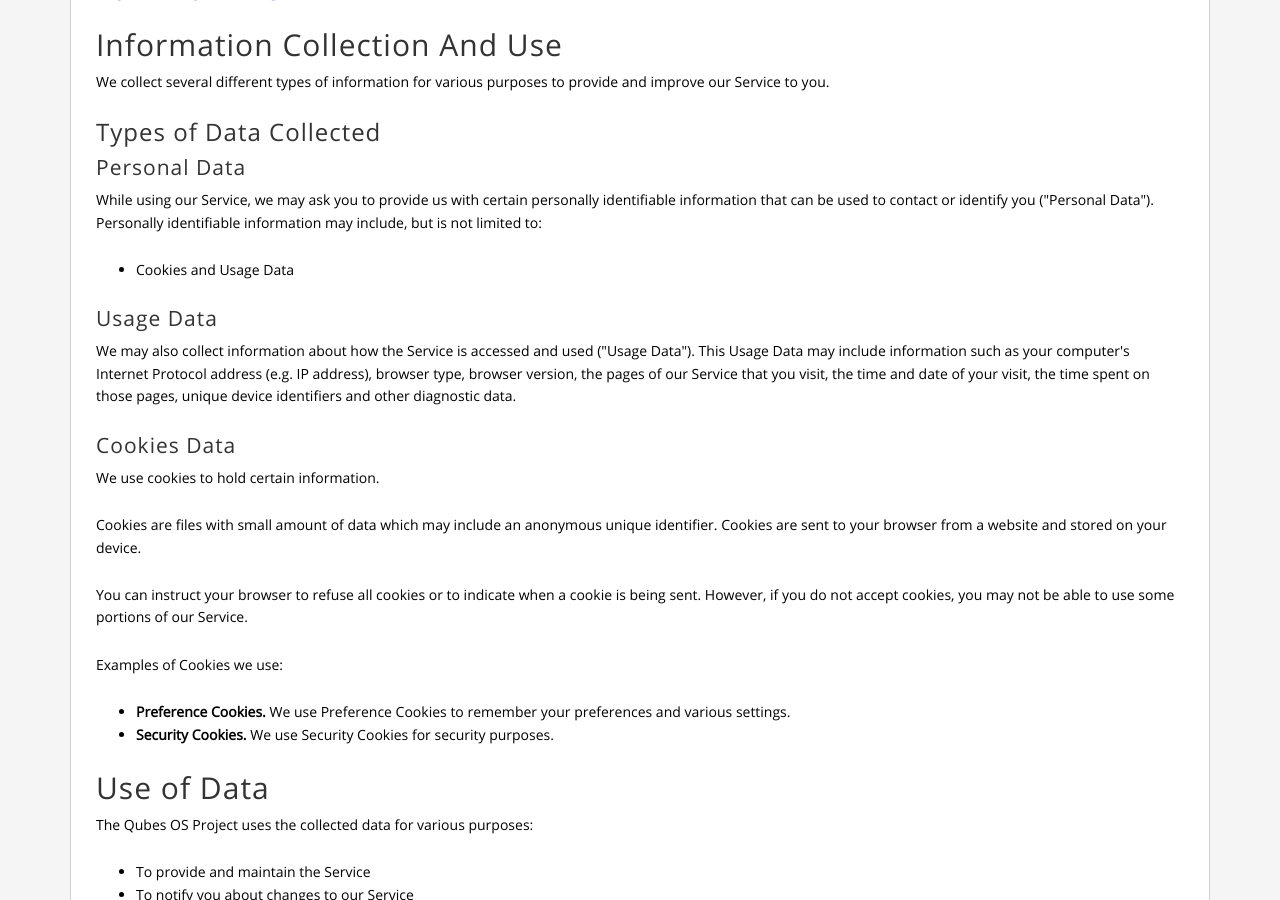
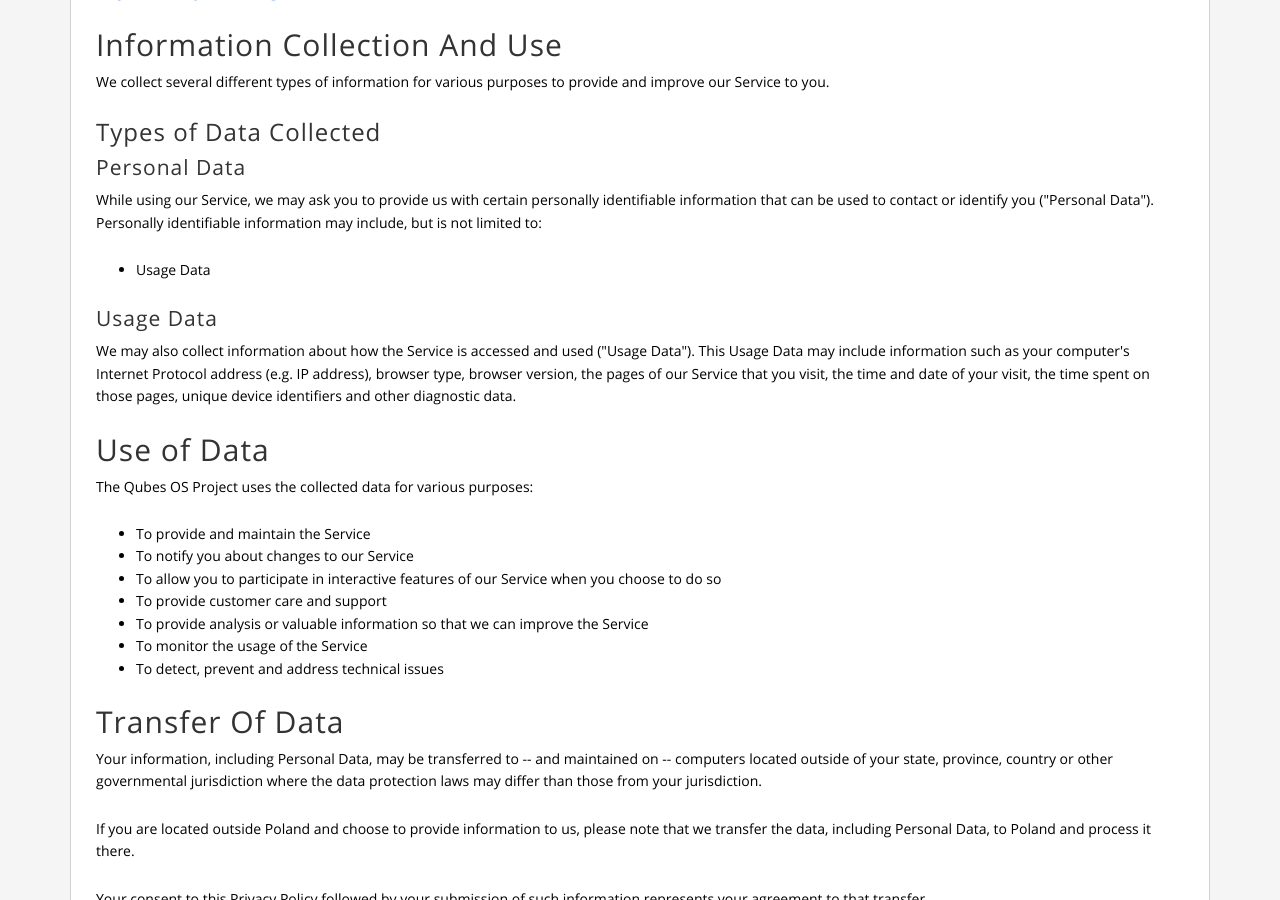
Before and after one commit to QubesOS/qubesos.github.io, a Jekyll site: the page built from pages/privacy.html, in a window 1280 px wide and 900 px high, scrolled down 499 px. Built offline with Jekyll 4.4.1, drawn with Linux system fonts in a browser that asks for light colours; some web fonts are replaced.

Commit message:
Remove mention of cookies from Privacy Policy
These passages no longer apply, since the website no longer uses
cookies:

https://github.com/QubesOS/qubes-issues/issues/1624#issuecomment-406835012

```diff
--- a/pages/privacy.html
+++ b/pages/privacy.html
@@ -32,22 +32,12 @@ redirect_from:
 <p>While using our Service, we may ask you to provide us with certain personally identifiable information that can be used to contact or identify you ("Personal Data"). Personally identifiable information may include, but is not limited to:</p>
 
 <ul>
-<li>Cookies and Usage Data</li>
+<li>Usage Data</li>
 </ul>
 
 <h4>Usage Data</h4>
 
 <p>We may also collect information about how the Service is accessed and used ("Usage Data"). This Usage Data may include information such as your computer's Internet Protocol address (e.g. IP address), browser type, browser version, the pages of our Service that you visit, the time and date of your visit, the time spent on those pages, unique device identifiers and other diagnostic data.</p>
-
-<h4>Cookies Data</h4>
-<p>We use cookies to hold certain information.</p>
-<p>Cookies are files with small amount of data which may include an anonymous unique identifier. Cookies are sent to your browser from a website and stored on your device.</p>
-<p>You can instruct your browser to refuse all cookies or to indicate when a cookie is being sent. However, if you do not accept cookies, you may not be able to use some portions of our Service.</p>
-<p>Examples of Cookies we use:</p>
-<ul>
-    <li><strong>Preference Cookies.</strong> We use Preference Cookies to remember your preferences and various settings.</li>
-    <li><strong>Security Cookies.</strong> We use Security Cookies for security purposes.</li>
-</ul>
 
 <h2>Use of Data</h2>
 
```
